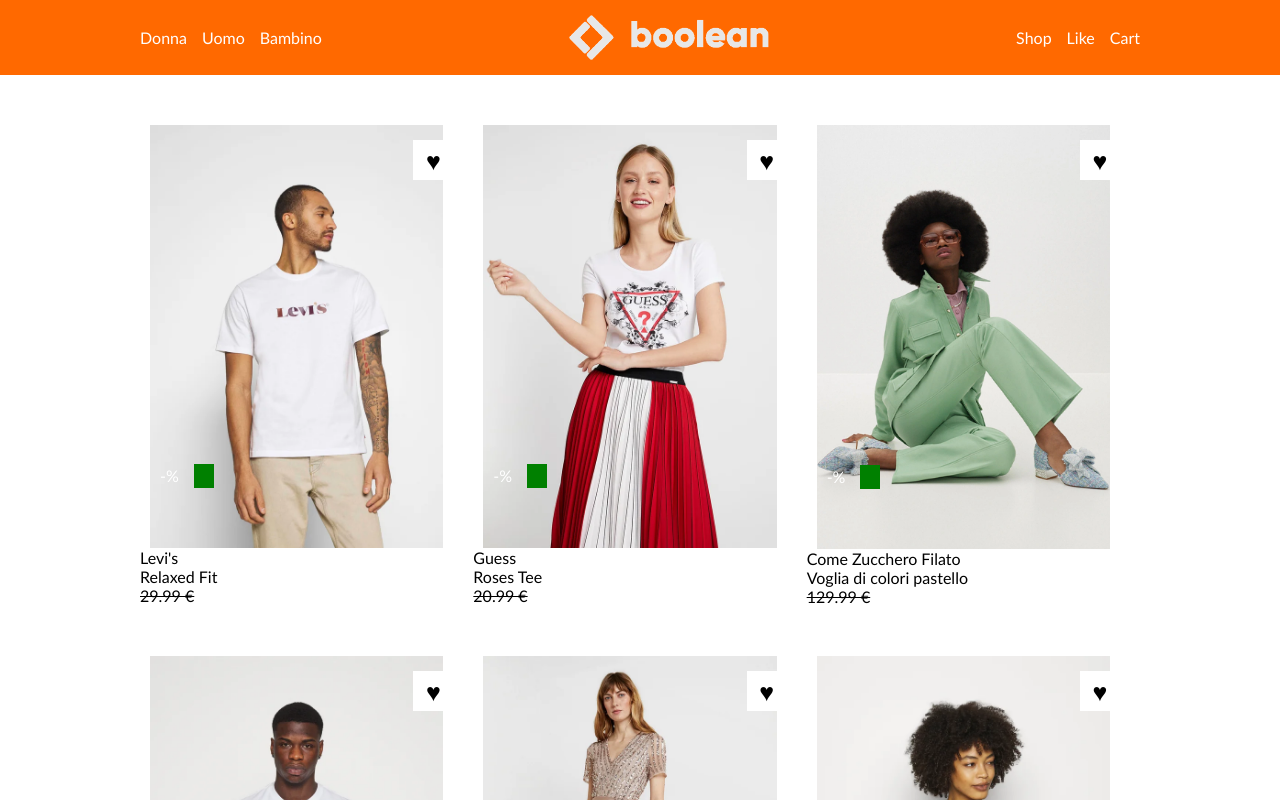
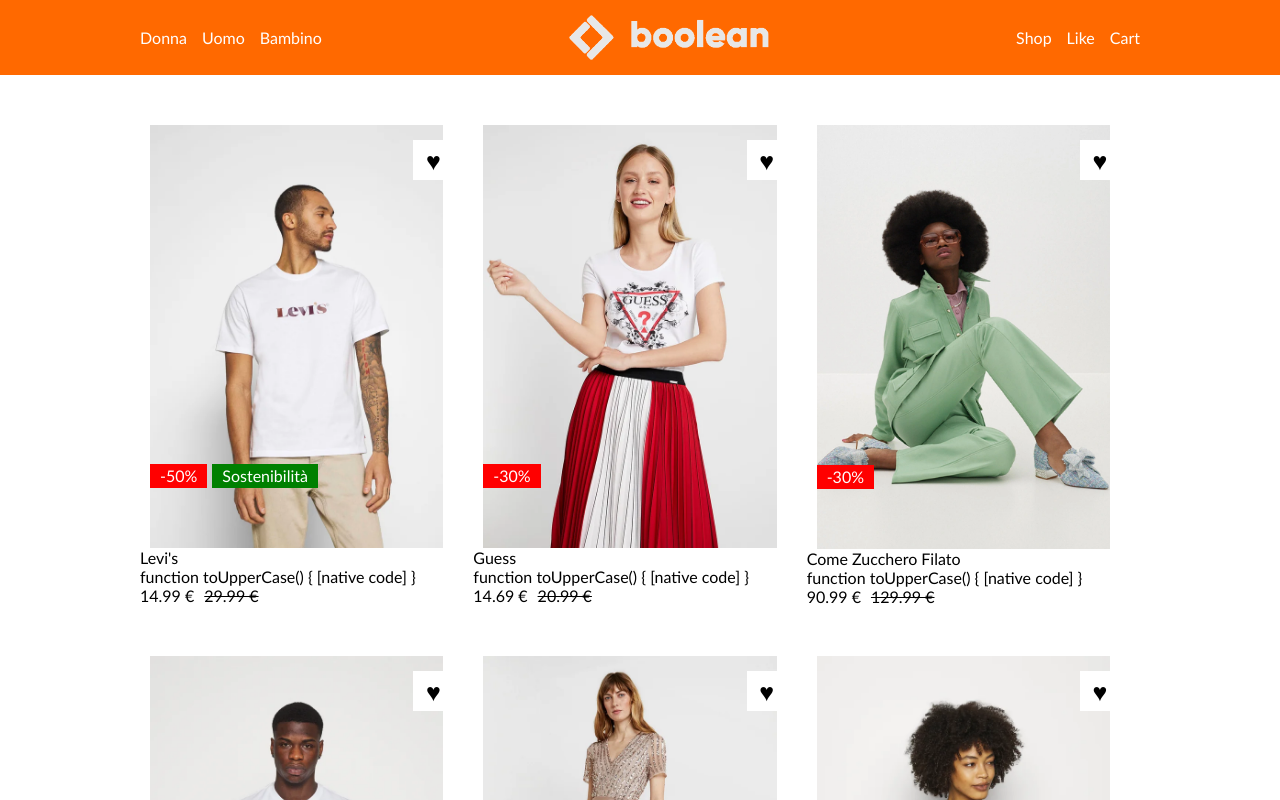
Before and after one commit to Limson91/vite-boolando, a Vue app in the folder vite-boolando/: page / in a window 1280 px wide. Shown: the top 800 px of the page. Built offline with nearby package versions, Linux system fonts and the light colour scheme.

Commit message:
fix discount card

```diff
--- a/vite-boolando/src/App.vue
+++ b/vite-boolando/src/App.vue
@@ -14,7 +14,7 @@
 
   data() {
     return {
-      cards: productsJSON
+      cards: productsJSON.products
     }
   }
 }
@@ -24,7 +24,7 @@
   <PageHeader />
   <div class="container">
     <div class="row justify beetween cards-container">
-      <div class="col-4" v-for="card in cards.products">
+      <div class="col-4" v-for="card in cards">
         <PageContent :card="card" />
       </div>
     </div>
--- a/vite-boolando/src/components/PageContent.vue
+++ b/vite-boolando/src/components/PageContent.vue
@@ -1,75 +1,5 @@
 <script>
 export default {
-    // data() {
-    //     return {
-    //         cards: [
-    //             {
-    //                 img: '/1.webp',
-    //                 imgHover: '1b.webp',
-    //                 item: 'relaxed fit tee unisex',
-    //                 brand: "Levi's",
-    //                 discount: '50',
-    //                 tag: 'Sostenibilità',
-    //                 price: 29.99
-    //             },
-    //             {
-    //                 img: '/2.webp',
-    //                 imgHover: '2b.webp',
-    //                 item: 'roses tee',
-    //                 brand: "Guess",
-    //                 discount: '30',
-    //                 tag: '',
-    //                 price: 29.99
-    //             },
-    //             {
-    //                 img: '/3.webp',
-    //                 imgHover: '3b.webp',
-    //                 item: 'voglia di colori pastello',
-    //                 brand: "Come Zucchero Filato",
-    //                 discount: '30',
-    //                 tag: '',
-    //                 price: 129.99
-    //             },
-    //             {
-    //                 img: '/4.webp',
-    //                 imgHover: '4b.webp',
-    //                 item: 'tee unisex',
-    //                 brand: "Levi's",
-    //                 discount: '50',
-    //                 tag: '',
-    //                 price: 29.99
-    //             },
-    //             {
-    //                 img: '/5.webp',
-    //                 imgHover: '5b.webp',
-    //                 item: 'stripe bodice',
-    //                 brand: "Maya Deluxe",
-    //                 discount: '',
-    //                 tag: '',
-    //                 price: 99.99
-    //             },
-    //             {
-    //                 img: '/6.webp',
-    //                 imgHover: '6b.webp',
-    //                 item: 'MAGLIONE - BLACK',
-    //                 brand: "Espirit",
-    //                 discount: '',
-    //                 tag: 'Sostenibilità',
-    //                 price: 29.99
-    //             }
-    //         ]
-    //     }
-    // },
-
-    //     methods: {
-    //         returnDiscountPrice(price, discount) {
-    //             if (discount == '') return price;
-    //             const percDiscount = parseFloat(discount) / 100;
-    //             const discountPrice = (price * (1 - percDiscount)).toFixed(2);
-    //             return discountPrice;
-    //         }
-    //     }
-    // }
 
     data() {
         return {};
@@ -80,69 +10,49 @@
     },
 
     methods: {
-        returnDiscountPrice(price, discount) {
-            if (discount == "") return price;
-            const percDiscount = parseFloat(discount) / 100;
-            const discountPrice = (price * (1 - percDiscount)).toFixed(2);
-            return discountPrice;
+
+        clickHeart() {
+            this.card.isFavorite = !this.card.isFavorite;
         },
 
-        clickHeart() {
-            this.card.like = !this.card.like;
-        },
+        returnDiscount() {
+            for (let i = 0; i < this.card.badges.length; i++) {
+                if (this.card.badges[i].type == 'discount') {
+                    const discountValue = parseFloat(this.card.badges[i].value);
+                    const finalPrice = (this.card.price * (100 + discountValue) / 100).toFixed(2);
+                    return finalPrice;
+                }
+            }
 
-        showTag() {
-            if (this.card.badges[0].type === 'tag') return
+            return this.card.price;
         }
+
+        // showTag() {
+        //     if (this.card.badges[0].type === 'tag') return
+        // }
     }
 }
 </script>
 
 <template>
-    <!-- <div class="container">
-        <div class="row">
-            <div class="col-4" v-for="card in cards">
-                <div class="card">
-                    <figure>
-                        <img :src=card.img alt="" class="card-img">
-                        <img :src=card.imgHover alt="" class="card-img-hover">
-
-                        <div class="tags">
-                            <div class="discount" v-show="card.discount != ''">-{{ card.discount }}%</div>
-                            <div class="tag" v-show="card.tag != ''">{{ card.tag }}</div>
-                        </div>
-
-                        <div class="heart">&hearts;</div>
-                    </figure>
-
-                    <div class="brand">{{ card.brand }}</div>
-                    <div class="item">{{ card.item.toUpperCase() }}</div>
-
-                    <div class="price-container">
-                        <div class="discount-price">{{ returnDiscountPrice(card.price, card.discount) }} &euro;</div>
-                        <div class="price" v-show="card.discount != ''">{{ card.price }} &euro;</div>
-                    </div>
-                </div>
-            </div>
-        </div>
-    </div> -->
-
     <div class="card">
         <figure>
-            <img :src="card.frontImage" alt="" class="card_img">
-            <img :src="card.backImage" alt="" class="card-img-hover">
+            <img :src="card.frontImage" alt="" class="card_img" />
+            <img :src="card.backImage" alt="" class="card-img-hover" />
 
             <div class="tags">
-                <div class="discount" v-show="card.discount != ''">-{{ card.discount }}%</div>
-                <div class="tag" v-show="card.tag != ''">{{ card.tag }}</div>
+                <div :class="badge.type" v-for="badge in card.badges">{{ badge.value }}</div>
             </div>
-            <div class="heart" @click="clickHeart()" :class="card.like ? 'heart-red' : ''">&hearts;</div>
+
+            <div class="heart" @click="clickHeart()" :class="card.isFavorite ? 'heart-red' : ''">&hearts;</div>
         </figure>
 
-        <div class="brand">{{ card.brand }}</div>
-        <div class="item">{{ card.name }}</div>
+        <div class="brand" @click="returnDiscount()">{{ card.brand }}</div>
+        <div class="item">{{ card.name.toUpperCase }}</div>
+
         <div class="price-container">
-            <div class="price" v-show="card.discount != ''">{{ card.price }} &euro;</div>
+            <div class="discount-price">{{ returnDiscount() }} &euro;</div>
+            <div class="price" v-show="card.price != returnDiscount()">{{ card.price }} &euro;</div>
         </div>
     </div>
 </template>
@@ -175,8 +85,9 @@
             padding: 0 10px;
         }
 
-        .discont {
+        .discount {
             background-color: $discount-color;
+            order: -1;
         }
 
         .tag {
@@ -229,95 +140,4 @@
 .heart-red {
     color: red;
 }
-
-// .row {
-//     padding: 50px 0;
-//     row-gap: 50px;
-// }
-
-// .heart {
-//     position: absolute;
-//     right: 0;
-//     top: 15px;
-//     background-color: white;
-//     aspect-ratio: 1;
-//     height: 40px;
-//     display: flex;
-//     justify-content: center;
-//     align-items: center;
-//     font-size: 25px;
-
-//     &:hover {
-//         color: red;
-//     }
-// }
-
-// .heart-red {
-//     color: red;
-// }
-
-// .card {
-//     display: flex;
-//     flex-direction: column;
-//     margin-bottom: 20px;
-
-//     figure {
-//         position: relative;
-
-//         .card-img-hover {
-//             display: none;
-//         }
-
-//         .tags {
-//             display: flex;
-//             gap: 5px;
-//             color: white;
-//             position: absolute;
-//             left: 0;
-//             bottom: 60px;
-//         }
-
-//         * {
-//             line-height: 24px;
-//         }
-
-//         .discount {
-//             background-color: $discount-color;
-//             padding: 0 10px;
-//         }
-
-//         .tag {
-//             background-color: $tag-color;
-//             padding: 0 10px;
-//         }
-//     }
-
-//     &:hover {
-//         .card-img {
-//             display: none;
-//         }
-
-//         .card-img-hover {
-//             display: block;
-//         }
-//     }
-// }
-
-// .price-container {
-//     display: flex;
-//     gap: 10px;
-
-//     .discounted-price {
-//         color: red;
-//         padding: 10px;
-//     }
-
-//     .price {
-//         text-decoration: line-through;
-//     }
-// }
-
-// .item {
-//     font-weight: 600;
-// }
 </style>
```
